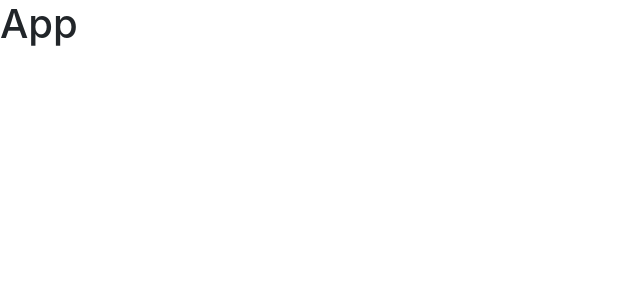
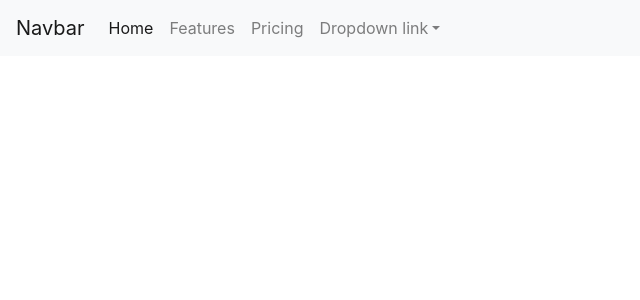
Before and after one commit to anichu/SinaEcom, a React (Create React App) app in the folder frontend/: page / in a window 1280 px wide. Shown: the top 300 px of the page, without its empty margins (0-640 px from the left). Built offline with nearby package versions, Linux system fonts and the light colour scheme.

Commit message:
complete navber component

```diff
--- a/frontend/src/App.js
+++ b/frontend/src/App.js
@@ -1,9 +1,10 @@
 import "./App.css";
+import Navbar from "./components/Navbar";
 
 function App() {
 	return (
 		<div className="">
-			<h1>App</h1>
+			<Navbar />
 		</div>
 	);
 }
--- /dev/null
+++ b/frontend/src/components/Navbar.js
@@ -0,0 +1,70 @@
+import React from "react";
+
+const Navbar = () => {
+	return (
+		<nav className="navbar navbar-expand-lg navbar-light bg-light">
+			<a className="navbar-brand" href="!#">
+				Navbar
+			</a>
+			<button
+				className="navbar-toggler"
+				type="button"
+				data-toggle="collapse"
+				data-target="#navbarNavDropdown"
+				aria-controls="navbarNavDropdown"
+				aria-expanded="false"
+				aria-label="Toggle navigation"
+			>
+				<span className="navbar-toggler-icon"></span>
+			</button>
+			<div className="collapse navbar-collapse" id="navbarNavDropdown">
+				<ul className="navbar-nav">
+					<li className="nav-item active">
+						<a className="nav-link" href="!#">
+							Home <span className="sr-only">(current)</span>
+						</a>
+					</li>
+					<li className="nav-item">
+						<a className="nav-link" href="!#">
+							Features
+						</a>
+					</li>
+					<li className="nav-item">
+						<a className="nav-link" href="!#">
+							Pricing
+						</a>
+					</li>
+					<li className="nav-item dropdown">
+						<a
+							className="nav-link dropdown-toggle"
+							href="!#"
+							id="navbarDropdownMenuLink"
+							role="button"
+							data-toggle="dropdown"
+							aria-haspopup="true"
+							aria-expanded="false"
+						>
+							Dropdown link
+						</a>
+						<div
+							className="dropdown-menu"
+							aria-labelledby="navbarDropdownMenuLink"
+						>
+							<a className="dropdown-item" href="!#">
+								Action
+							</a>
+							<a className="dropdown-item" href="!#">
+								Another action
+							</a>
+							<a className="dropdown-item" href="!#">
+								Something else here
+							</a>
+						</div>
+					</li>
+				</ul>
+			</div>
+		</nav>
+	);
+};
+
+export default Navbar;
```
